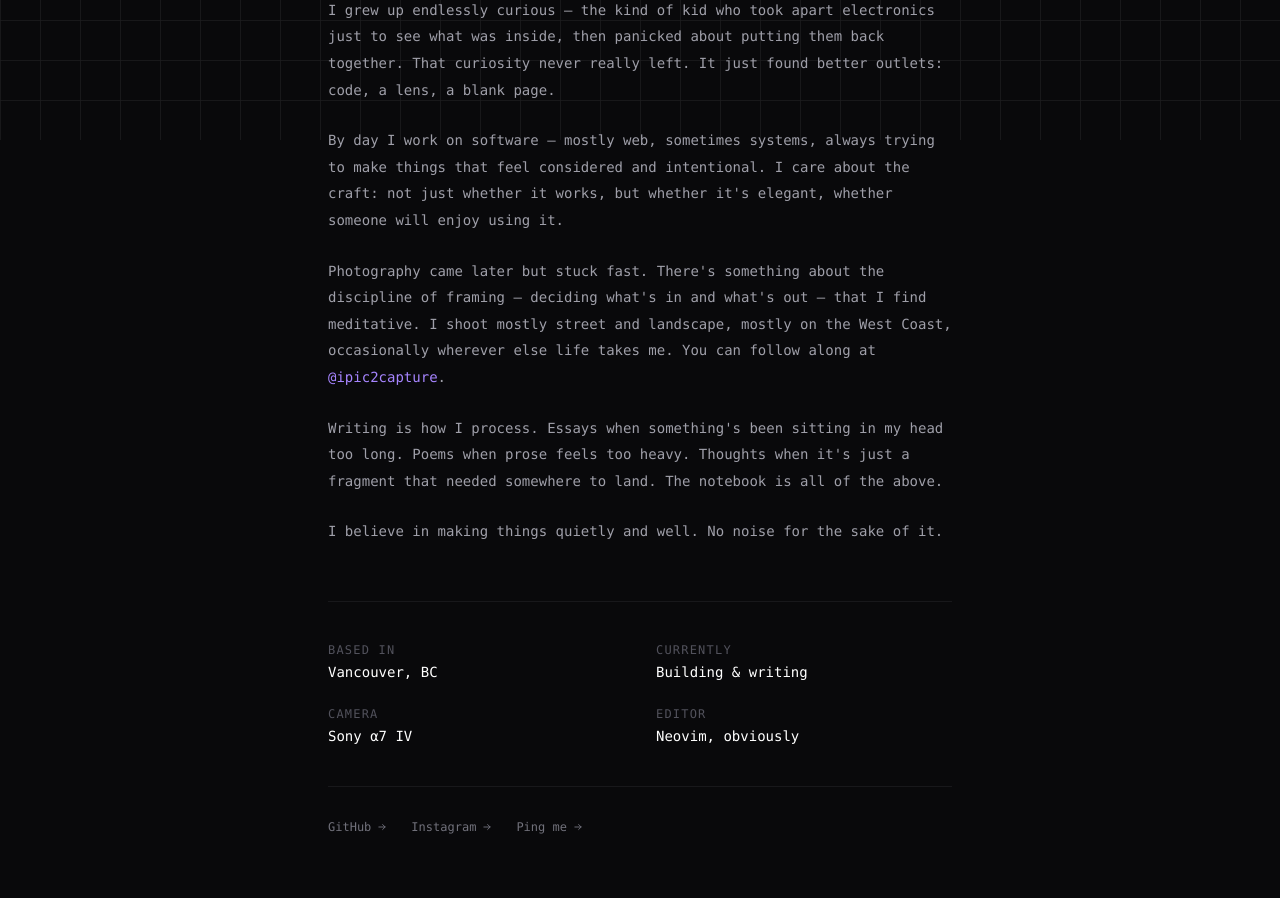
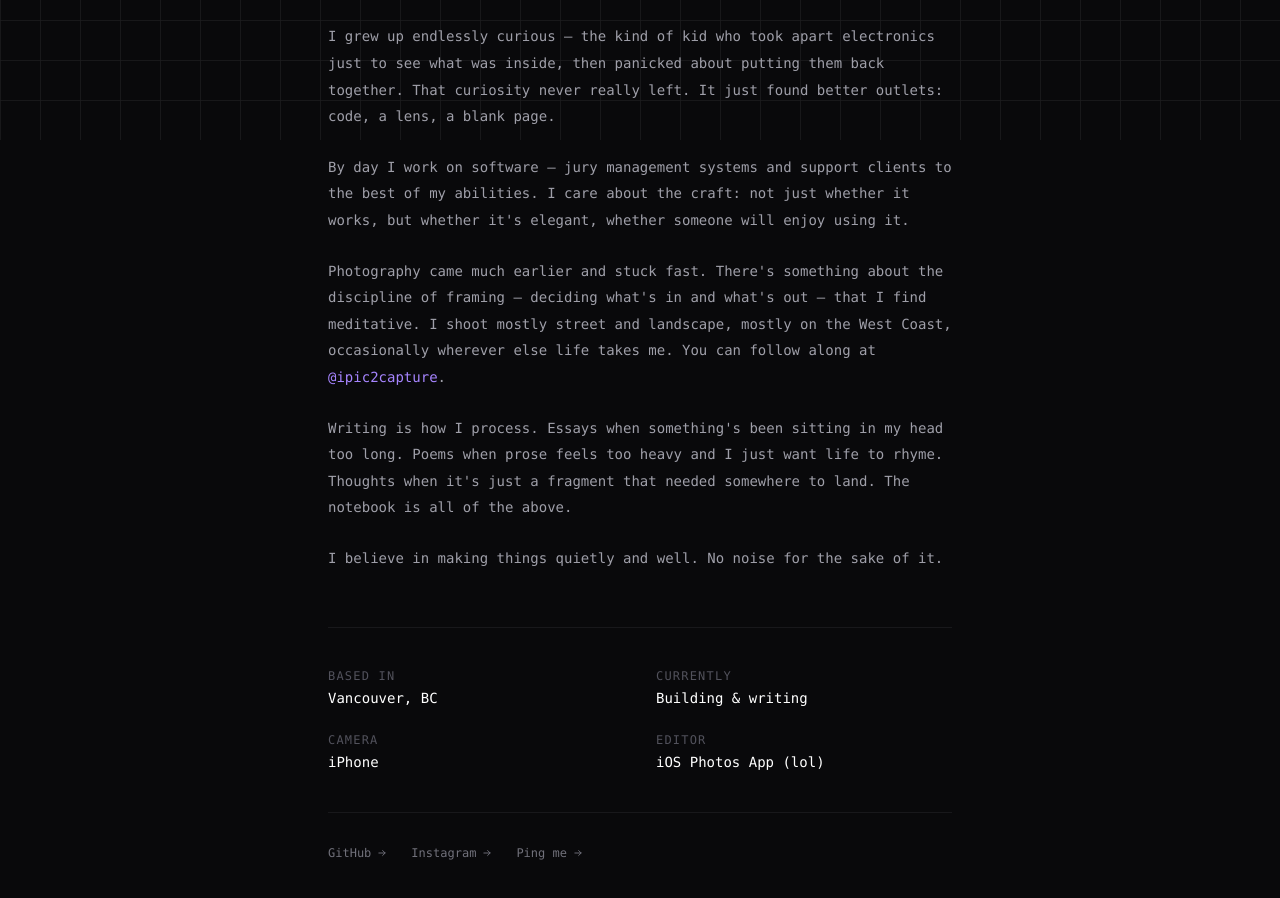
Before and after one commit to aisaaxs/portfolio-website, a Next.js app: page /story in a window 1280 px wide. Shown: the part 660-1558 px from the top of the page. Built offline with nearby package versions, Linux system fonts and the light colour scheme.

Commit message:
story personalized and completed

```diff
--- a/app/ping/page.tsx
+++ b/app/ping/page.tsx
@@ -70,18 +70,18 @@ export default function Ping() {
             {[
                 {
                 label: "Email directly",
-                href: "mailto:hello@anitej.dev",
-                value: "hello@anitej.dev",
+                href: "mailto:anitejsharmas@gmail.com",
+                value: "anitejsharmas@gmail.com",
                 },
                 {
                 label: "Instagram",
-                href: "https://instagram.com/ipic2capture",
-                value: "@ipic2capture",
+                href: "https://instagram.com/aisaaxs",
+                value: "@aisaaxs",
                 },
                 {
                 label: "GitHub",
-                href: "https://github.com",
-                value: "github.com/anitej",
+                href: "https://github.com/aisaaxs",
+                value: "github.com/aisaaxs",
                 },
             ].map(({ label, href, value }) => (
                 <a
--- a/app/story/page.tsx
+++ b/app/story/page.tsx
@@ -46,9 +46,9 @@ export default function Story() {
             <div className="absolute inset-0 translate-x-2 translate-y-2 border border-violet-400/20" />
             <div className="relative w-full h-full overflow-hidden border border-zinc-800">
                 <img
-                src="/headshot.jpg"
+                src="/story/me.jpg"
                 alt="Anitej Isaac Sharma"
-                className="w-full h-full object-cover grayscale hover:grayscale-0 transition-all duration-500"
+                className="w-full h-full object-cover scale-120 object-bottom grayscale hover:grayscale-0 transition-all duration-500"
                 />
                 <div className="absolute inset-0 bg-zinc-900 flex items-center justify-center -z-10">
                 <span className="font-mono text-zinc-600 text-xs">photo</span>
@@ -58,10 +58,10 @@ export default function Story() {
 
             <div className="mt-14 space-y-6 font-mono text-zinc-400 text-sm leading-[1.9]">
             <p>
-                I'm <span className="text-white">Anitej Isaac Sharma</span> — a software engineer,
+                I'm <span className="text-white">Anitej Isaac Sharma</span> - a software engineer,
                 photographer, and writer based in{" "}
                 <span className="text-white">Vancouver, BC</span>. I build things on the internet,
-                carry a camera everywhere I go, and write when I need to think clearly.
+                carry a camera (well actually, my phone) everywhere I go, and write when I need to think clearly.
             </p>
 
             <p>
@@ -71,13 +71,12 @@ export default function Story() {
             </p>
 
             <p>
-                By day I work on software — mostly web, sometimes systems, always trying to make
-                things that feel considered and intentional. I care about the craft: not just
+                By day I work on software — jury management systems and support clients to the best of my abilities. I care about the craft: not just
                 whether it works, but whether it's elegant, whether someone will enjoy using it.
             </p>
 
             <p>
-                Photography came later but stuck fast. There's something about the discipline of
+                Photography came much earlier and stuck fast. There's something about the discipline of
                 framing — deciding what's in and what's out — that I find meditative. I shoot
                 mostly street and landscape, mostly on the West Coast, occasionally wherever else
                 life takes me. You can follow along at{" "}
@@ -94,8 +93,7 @@ export default function Story() {
 
             <p>
                 Writing is how I process. Essays when something's been sitting in my head too long.
-                Poems when prose feels too heavy. Thoughts when it's just a fragment that needed
-                somewhere to land. The notebook is all of the above.
+                Poems when prose feels too heavy and I just want life to rhyme. Thoughts when it's just a fragment that needed somewhere to land. The notebook is all of the above.
             </p>
 
             <p>
@@ -109,8 +107,8 @@ export default function Story() {
             {[
                 { label: "Based in", value: "Vancouver, BC" },
                 { label: "Currently", value: "Building & writing" },
-                { label: "Camera", value: "Sony α7 IV" },
-                { label: "Editor", value: "Neovim, obviously" },
+                { label: "Camera", value: "iPhone" },
+                { label: "Editor", value: "iOS Photos App (lol)" },
             ].map(({ label, value }) => (
                 <div key={label}>
                 <p className="font-mono text-xs text-zinc-600 uppercase tracking-widest mb-1">{label}</p>
@@ -123,8 +121,8 @@ export default function Story() {
 
             <div className="mt-8 flex flex-wrap gap-6">
             {[
-                { label: "GitHub", href: "https://github.com" },
-                { label: "Instagram", href: "https://instagram.com/ipic2capture" },
+                { label: "GitHub", href: "https://github.com/aisaaxs" },
+                { label: "Instagram", href: "https://instagram.com/aisaaxs" },
                 { label: "Ping me", href: "/ping" },
             ].map(({ label, href }) => (
                 <a
```
Also changed, not shown: 1 other file (tests, documents, lock files or other folders).
